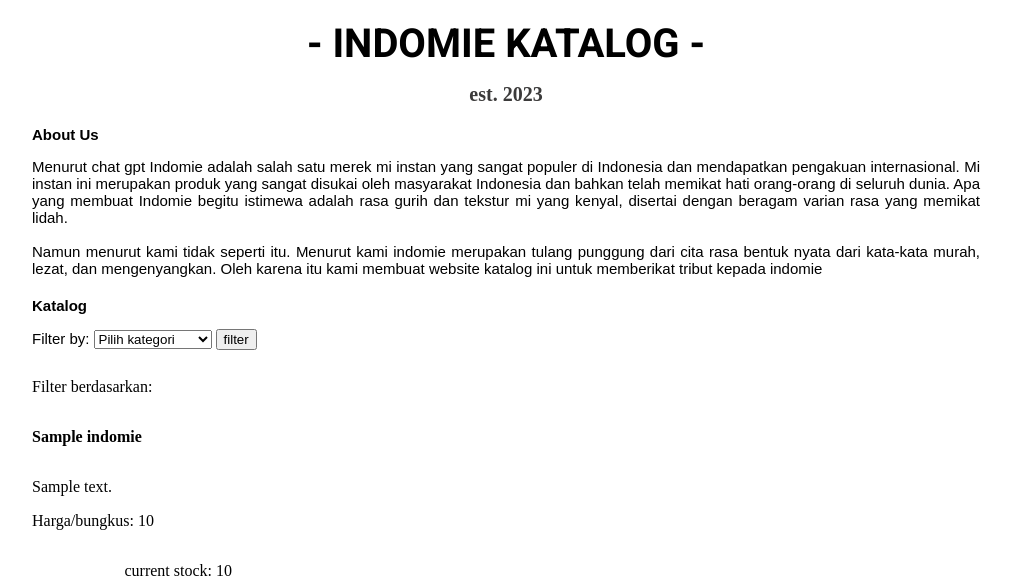
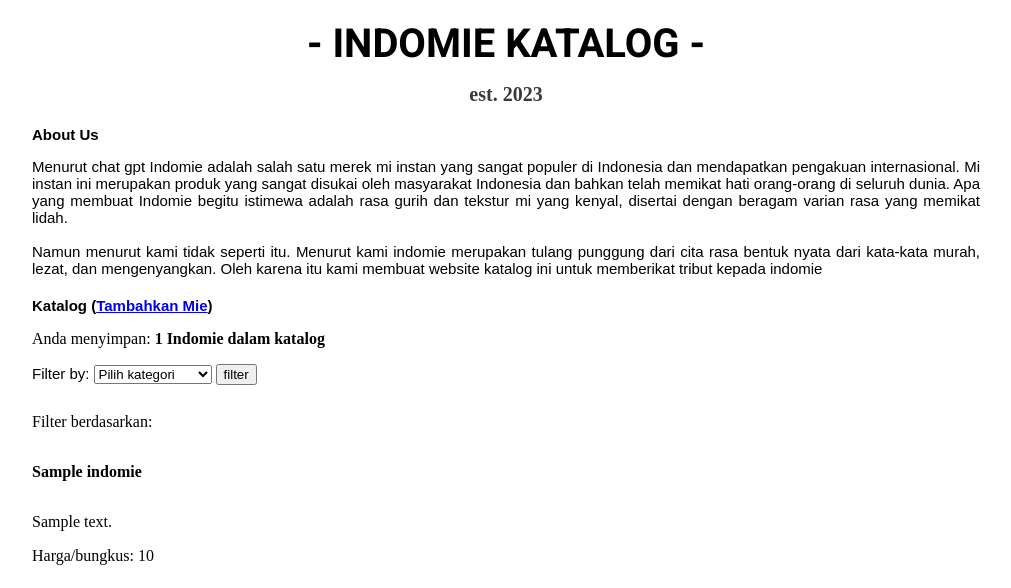
Before and after one commit to DhafinFK/mie-katalog, a Django app: page /mie-katalog/ in a window 1280 px wide. Shown: the top 588 px of the page, without its empty margins (134-1145 px from the left). Run offline with Django 4.2, Linux system fonts and the light colour scheme; tables that the repository leaves empty hold one stand-in row (values such as "Sample post").

Commit message:
pushed assignment 2

```diff
--- /dev/null
+++ b/main/templates/base.html
@@ -0,0 +1,24 @@
+{% load static %}
+<!DOCTYPE html>
+<html>
+  <head>
+    <title>Indomie Katalog</title>
+    <meta charset="UTF-8">
+    <meta
+      name="viewport"
+      content="width=device-width, initial-scale=1.0"
+    />
+    {% block meta %}
+    {% endblock meta %}
+
+    <link rel="preconnect" href="https://fonts.googleapis.com">
+    <link rel="preconnect" href="https://fonts.gstatic.com" crossorigin>
+    <link href="https://fonts.googleapis.com/css2?family=Heebo:wght@400;500;600;700&family=Montserrat:wght@400;600&family=Nunito:wght@200&family=Roboto:wght@400;500;700&display=swap" rel="stylesheet">
+
+    <link rel="stylesheet" href="{% static 'katalog.css' %}">
+  </head>
+  <body>
+    {% block content %}
+    {% endblock content %}
+  </body>
+</html>
--- a/main/templates/katalog.html
+++ b/main/templates/katalog.html
@@ -1,91 +1,6 @@
-{% load static %}
-<!DOCTYPE html>
-<html>
-  <head>
-    <title>Indomie Katalog</title>
+{% extends 'base.html' %}
 
-    <link rel="preconnect" href="https://fonts.googleapis.com">
-    <link rel="preconnect" href="https://fonts.gstatic.com" crossorigin>
-    <link href="https://fonts.googleapis.com/css2?family=Heebo:wght@400;500;600;700&family=Montserrat:wght@400;600&family=Nunito:wght@200&family=Roboto:wght@400;500;700&display=swap" rel="stylesheet">
-
-    <link rel="stylesheet" href="{% static 'katalog.css' %}">
-
-    <style>
-      .title {
-        font-family: Heebo;
-        font-size: 40px;
-        text-align: center;
-        margin-bottom: 0px;
-        margin-top: 15px;
-      }
-
-      .sub-title {
-        margin-top: 9px;
-        text-align: center;
-        font-size: 20px;
-        margin-bottom: 0px;
-        color: rgb(59, 58, 58);
-      }
-
-      .center-page {
-        margin: auto;
-        width: 75%;
-        text-align: justify;
-        margin-top: 20px;
-      }
-
-      .about-us-title {
-        font-family: Arial;
-        font-weight: bold;
-        font-size: 15px;
-      }
-
-      .about-us-par {
-        font-family: Arial;
-        font-size: 15px;
-      }
-
-      .filter {
-        font-family: Arial;
-        font-size: 15px;
-        margin-top: 0px;
-        display: inline-block
-      }
-
-
-      .mie-name {
-        text-align: left;
-        font-weight: bold;
-      }
-
-      .mie-grid {
-        display: grid;
-        grid-template-columns: 200px 200px 200px 200px;
-        column-gap: 70px;
-      }
-
-      .mie-element {
-        display: flex;
-        flex-direction: column;
-        justify-content: space-between;
-        margin-bottom: 20px;
-      }
-
-      .mie-price {
-        margin-top: auto;
-      }
-
-      .mie-stock {
-        margin-left: auto;
-      }
-
-      .mie-description {
-        align-self: flex-start;
-      }
-    </style>
-
-  </head>
-  <body>
+{% block content %}
 <h1 class="title">- INDOMIE KATALOG -</h1>
 <h4 class="sub-title">est. 2023</h4>
 
@@ -109,8 +24,11 @@
 
 <div class="center-page">
   <p class="about-us-title">
-        Katalog
+    Katalog (<a href="{% url 'mie:create-mie' %}">Tambahkan Mie</a>)
   </p>
+
+  <p>Anda menyimpan: <strong>{{ total }} Indomie dalam katalog</strong></p>
+
 
   <form method="post" action="">
     <p class="filter">
@@ -138,5 +56,4 @@
     {% endfor %}
   </div>
 </div>
-  </body>
-</html>
+{% endblock content %}
--- a/main/urls.py
+++ b/main/urls.py
@@ -3,5 +3,10 @@
 
 app_name = "mie"
 urlpatterns = [
-  path('', views.show_katalog, name="katalog",)
+  path('', views.show_katalog, name="katalog"),
+  path('create-mie/', views.create_Indomie, name="create-mie"),
+  path('xml/', views.show_xml, name='show_xml'),
+  path('xml/<int:id>/', views.show_xml_by_id, name='show_xml_by_id'),
+  path('json/', views.show_json, name='show_json'),
+  path('json/<int:id>/', views.show_json_by_id, name='show_json_by_id'),
 ]
--- a/main/views.py
+++ b/main/views.py
@@ -1,6 +1,12 @@
 from django.shortcuts import render
+from django.http import HttpResponseRedirect, HttpResponse
+from django.urls import reverse
+from django.core import serializers
+from django.contrib import messages
 
 from .models import Indomie
+
+from .forms import IndomieForm
 
 # Create your views here.
 
@@ -8,6 +14,7 @@
   context = {
     'mies': Indomie.objects.all(),
     'filtered_by': "",
+    "total": Indomie.objects.count(),
   }
 
   if request.method == 'POST':
@@ -33,4 +40,35 @@
       context['mies'] = Indomie.objects.all()
       context['filtered_by'] = ""
 
+
+
   return render(request, "katalog.html", context)
+
+def create_Indomie(request):
+  form = IndomieForm(request.POST or None)
+
+  if form.is_valid() and request.method == "POST":
+    form.save()
+    return HttpResponseRedirect(reverse("mie:katalog"))
+
+  context = {
+    'form': form,
+  }
+
+  return render(request, "create_mie.html", context)
+
+def show_xml(request):
+  data = Indomie.objects.all()
+  return HttpResponse(serializers.serialize("xml", data), content_type="application/xml")
+
+def show_xml_by_id(request, id):
+  data = Indomie.objects.filter(pk=id)
+  return HttpResponse(serializers.serialize("xml", data), content_type="application/xml")
+
+def show_json(request):
+  data = Indomie.objects.all()
+  return HttpResponse(serializers.serialize("json", data), content_type="application/json")
+
+def show_json_by_id(request, id):
+  data = Indomie.objects.filter(pk=id)
+  return HttpResponse(serializers.serialize("json", data), content_type="application/json")
--- a/mie_katalog/settings.py
+++ b/mie_katalog/settings.py
@@ -55,7 +55,7 @@
 TEMPLATES = [
     {
         'BACKEND': 'django.template.backends.django.DjangoTemplates',
-        'DIRS': [],
+        'DIRS': [BASE_DIR / 'templates'],
         'APP_DIRS': True,
         'OPTIONS': {
             'context_processors': [
```
Also changed, not shown: main/forms.py (added, +7 -0 lines), main/static/katalog.css (added, +71 -0 lines), main/templates/create_mie.html (added, +21 -0 lines), README.md, gambar_untuk_readme/html.png (added), gambar_untuk_readme/json_id.png (added), gambar_untuk_readme/json_noid.png (added), gambar_untuk_readme/xml_id.png (added), gambar_untuk_readme/xml_noid.png (added). Lines whose indentation alone changed are shown as unchanged.
